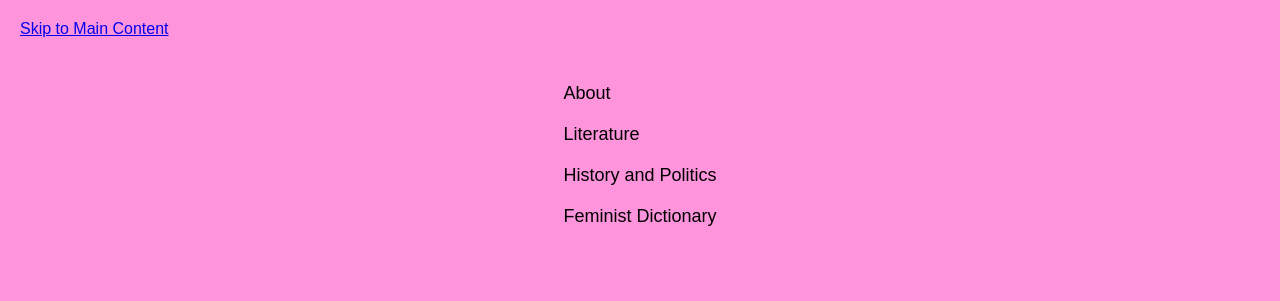
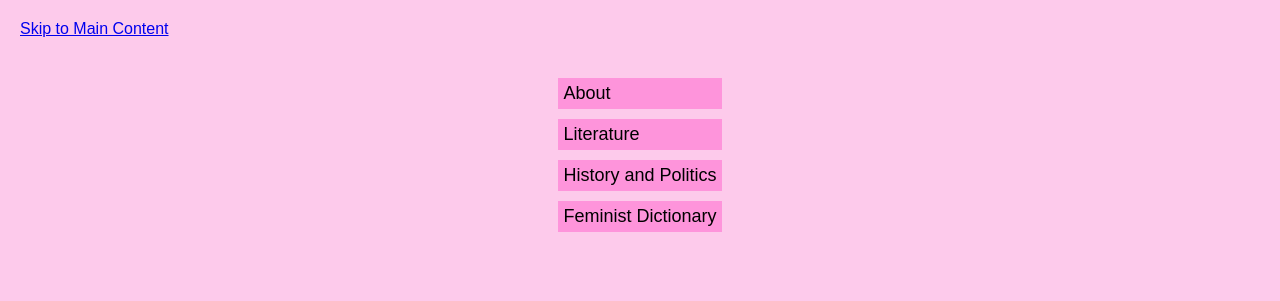
Before and after one commit to KailaGreatness/womens-web-2023, a plain HTML site: page femdict.html in a window 1280 px wide. Shown: the top 301 px of the page. Drawn offline with Linux system fonts and the light colour scheme.

Commit message:
Add files via upload

```diff
--- a/css/style.css
+++ b/css/style.css
@@ -1,7 +1,7 @@
 body {
     font-family: "Manrope", sans-serif;
     background-image: url("../images/feminist-background.jpg");
-    background-color: #fe94db;
+    background-color: #fdc9ebf7;
     margin: 20px;
 }
 
```
Also changed, not shown: index.html (+1 -2 lines).
